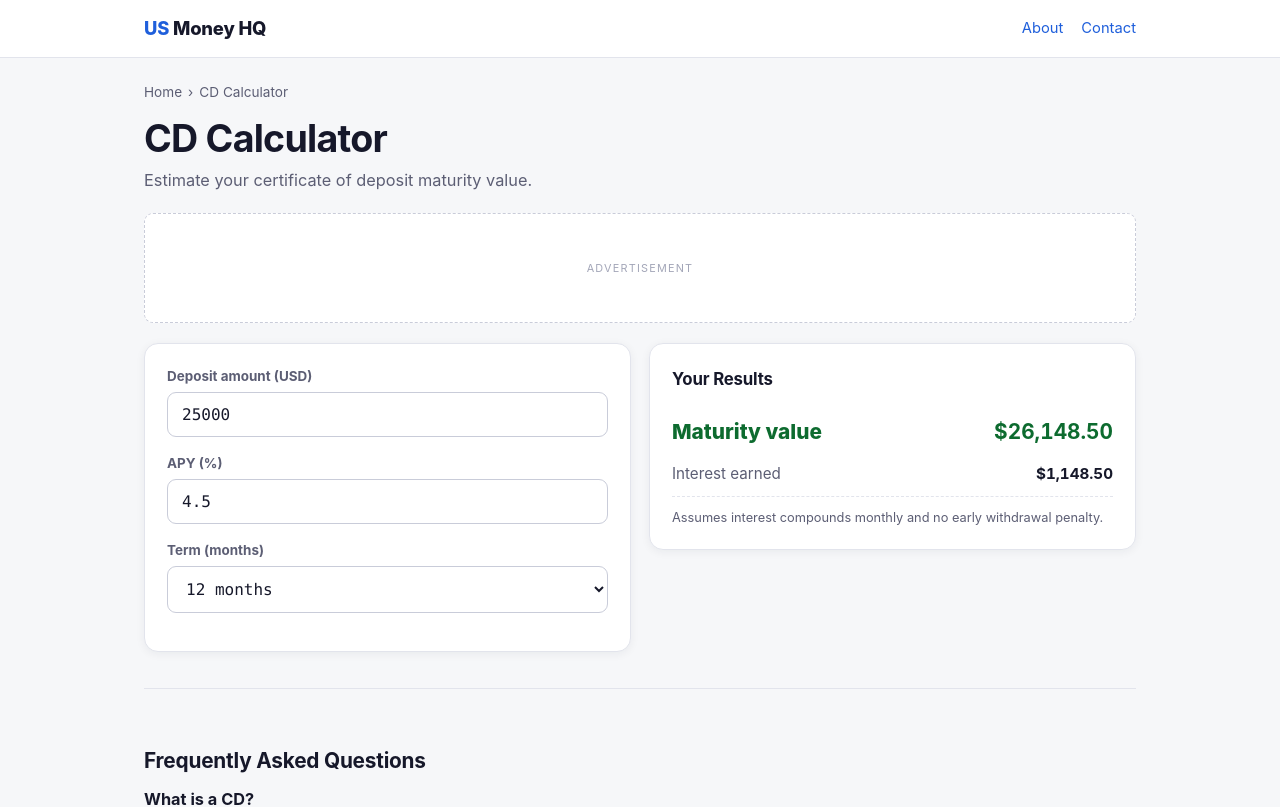
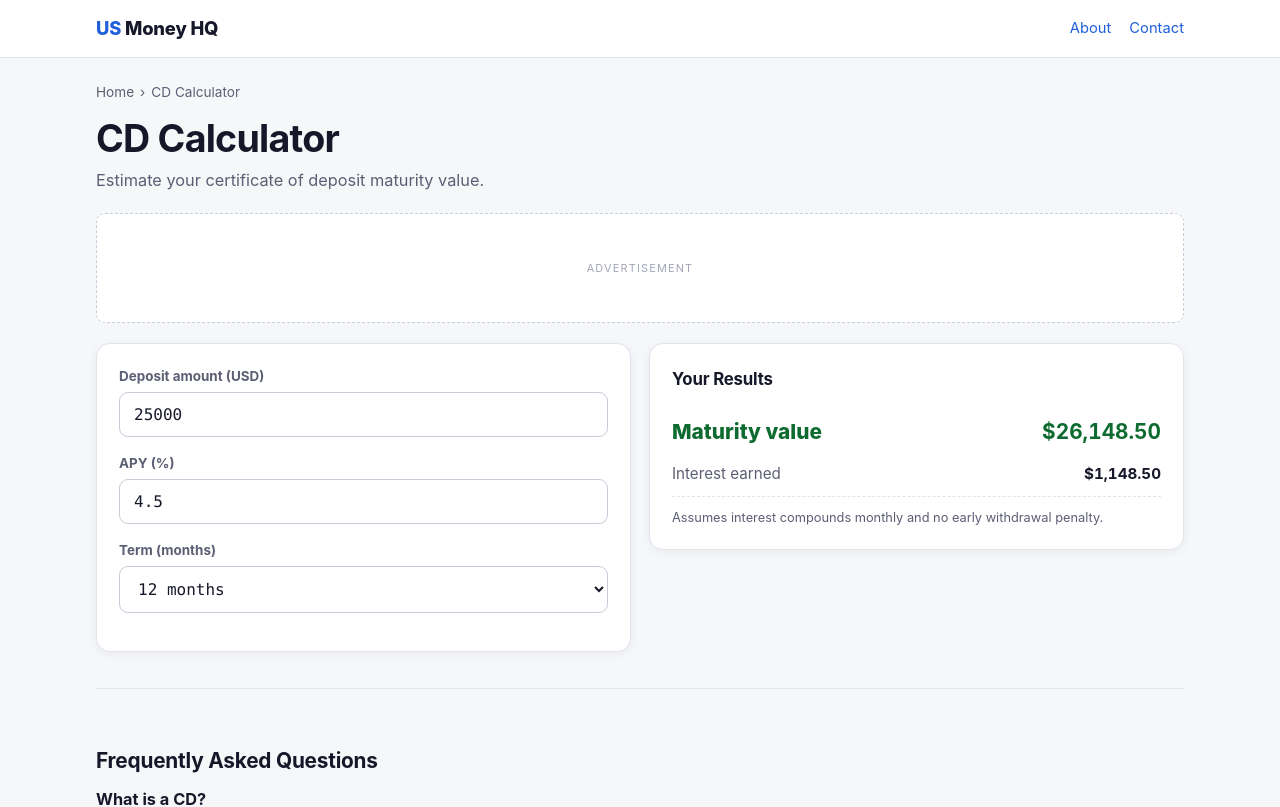
Before and after one commit to yasir23/usmoneyhq, a Next.js app: page /cd-calculator in a window 1280 px wide. Shown: the top 807 px of the page. Built offline with nearby package versions, Linux system fonts and the light colour scheme.

Commit message:
Fix readability: viewport initial-scale=1, rem-based base font (respects user preference), container 1024->1120px

```diff
--- a/pages/_document.js
+++ b/pages/_document.js
@@ -8,6 +8,7 @@ export default class SiteDocument extends Document {
     return (
       <Html lang="en-US">
         <Head>
+          <meta name="viewport" content="width=device-width, initial-scale=1" />
           {/* Favicon set — Google requires a proper multi-size favicon to drop the gray globe */}
           <link rel="icon" href="/favicon.ico" sizes="any" />
           <link rel="icon" href="/favicon.svg" type="image/svg+xml" />
--- a/styles/globals.css
+++ b/styles/globals.css
@@ -43,7 +43,9 @@ body {
   background: var(--bg);
   color: var(--text);
   line-height: 1.55;
-  font-size: 16px;
+  /* rem-based so the user's browser font-size preference is respected
+     (a hard 16px ignored it and made the site read small at 100% zoom) */
+  font-size: 1.0625rem;
 }
 
 a {
@@ -56,7 +58,7 @@ a:hover {
 }
 
 .container {
-  max-width: 1024px;
+  max-width: 1120px;
   margin: 0 auto;
   padding: 24px 16px 72px;
 }
```
